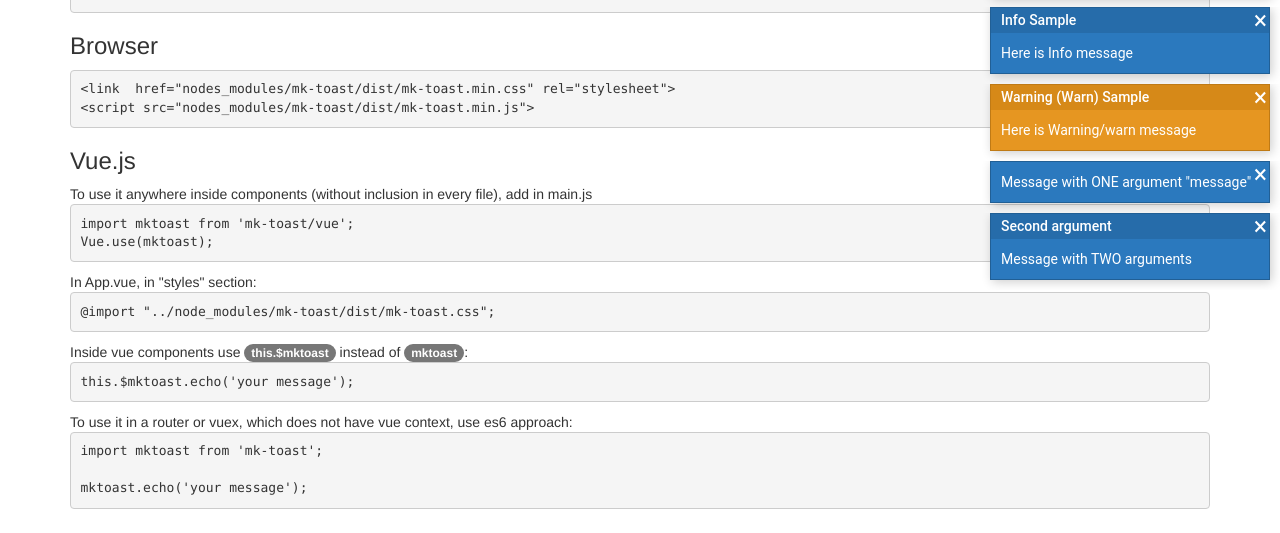
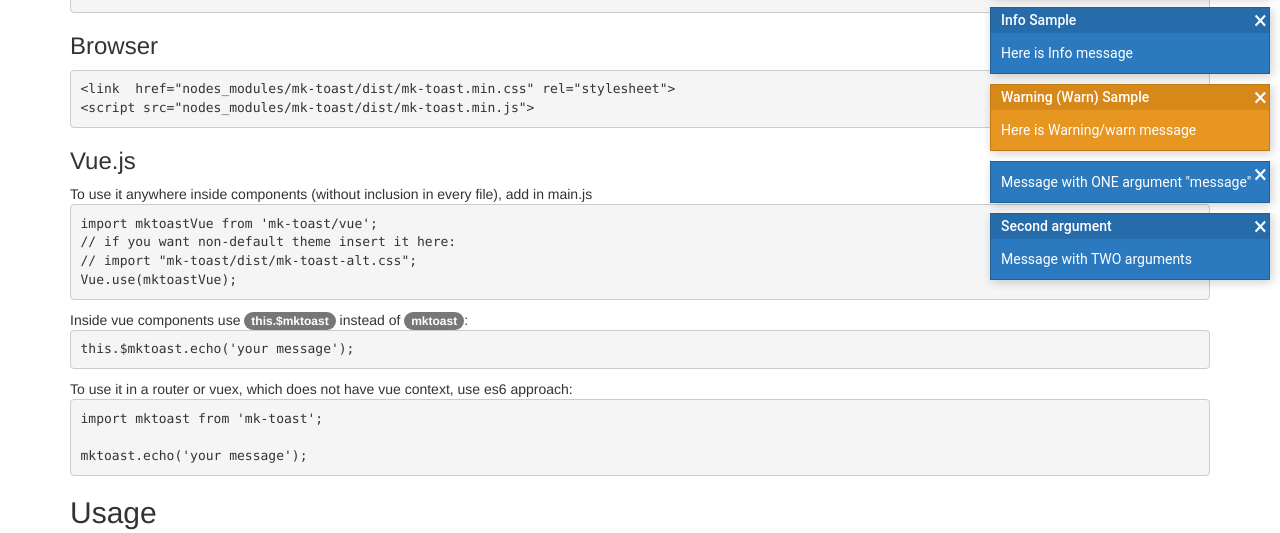
Before and after one commit to m-kant/mk-toast, a website: page demo/index.html in a window 1280 px wide. Shown: the part 510-1043 px from the top of the page. Drawn offline with nearby package versions, Linux system fonts and the light colour scheme.

Commit message:
docs refine

```diff
--- a/demo/index.html
+++ b/demo/index.html
@@ -100,11 +100,10 @@
 
         <h3>Vue.js</h3>
         To use it anywhere inside components (without inclusion in every file), add in main.js
-        <pre>import mktoast from 'mk-toast/vue';
-Vue.use(mktoast);</pre>
-
-        In App.vue, in "styles" section:
-        <pre>@import "../node_modules/mk-toast/dist/mk-toast.css";</pre>
+        <pre>import mktoastVue from 'mk-toast/vue';
+// if you want non-default theme insert it here:
+// import "mk-toast/dist/mk-toast-alt.css";
+Vue.use(mktoastVue);</pre>
 
         Inside vue components use <span class="badge">this.$mktoast</span> instead of <span
           class="badge">mktoast</span>:
```
Also changed, not shown: README.md, mktoast-demo.gif (deleted).
